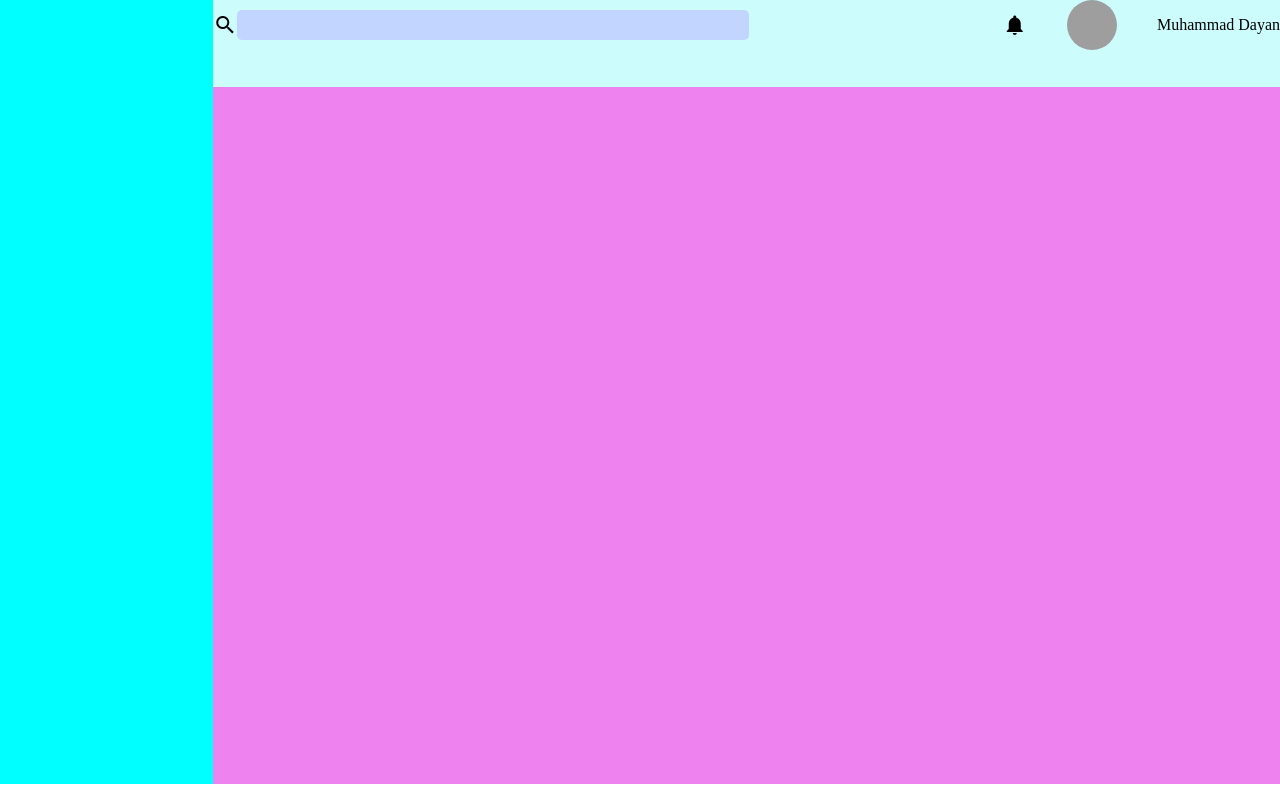
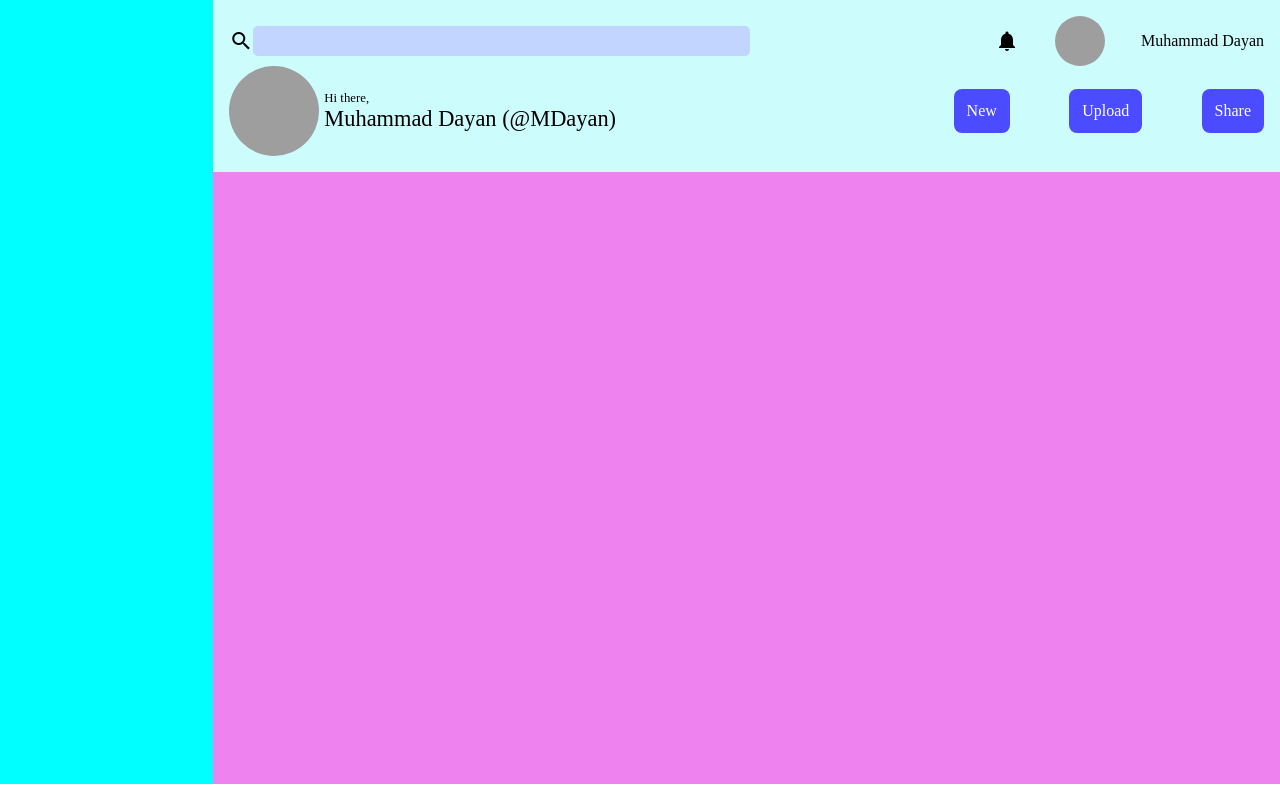
Before and after one commit to M-Dan814/admin-dashboard, a plain HTML site: page index.html in a window 1280 px wide. Drawn offline with Linux system fonts and the light colour scheme; grey boxes are pictures that could not be loaded.

Commit message:
Completed styling all of the header section

```diff
--- a/index.html
+++ b/index.html
@@ -5,7 +5,10 @@
     <meta http-equiv="X-UA-Compatible" content="IE=edge" />
     <meta name="viewport" content="width=device-width, initial-scale=1.0" />
     <link rel="stylesheet" href="/styles.css" />
-    <link rel="stylesheet" href="https://fonts.googleapis.com/icon?family=Material+Icons">
+    <link
+      rel="stylesheet"
+      href="https://fonts.googleapis.com/icon?family=Material+Icons"
+    />
     <title>Document</title>
   </head>
   <body>
@@ -17,7 +20,7 @@
             <input type="search" id="search" />
           </div>
           <div class="account">
-            <div class="material-icons pfp-small">notifications</div>
+            <div class="material-icons notification">notifications</div>
             <img
               src="https://images.unsplash.com/photo-1569085398233-2424458f0ce3?ixlib=rb-1.2.1&ixid=MnwxMjA3fDB8MHxwaG90by1wYWdlfHx8fGVufDB8fHx8&auto=format&fit=crop&w=1470&q=80"
               alt="Picture of Camera"
@@ -28,7 +31,26 @@
             <div class="user-small">Muhammad Dayan</div>
           </div>
         </div>
-        <div class="nav"></div>
+        <div class="nav">
+          <div class="greeting">
+            <img
+              src="https://images.unsplash.com/photo-1569085398233-2424458f0ce3?ixlib=rb-1.2.1&ixid=MnwxMjA3fDB8MHxwaG90by1wYWdlfHx8fGVufDB8fHx8&auto=format&fit=crop&w=1470&q=80"
+              alt="Picture of Camera"
+              height="90"
+              width="90"
+              class="pfp-large"
+            />
+            <div class="user">
+              <div class="small-text">Hi there,</div>
+              <div class="large-text">Muhammad Dayan (@MDayan)</div>
+            </div>
+          </div>
+          <div class="nav-buttons">
+            <div class="nav-button">New</div>
+            <div class="nav-button">Upload</div>
+            <div class="nav-button">Share</div>
+          </div>
+        </div>
       </div>
       <div class="sidebar"></div>
       <div class="main"></div>
--- a/styles.css
+++ b/styles.css
@@ -1,4 +1,4 @@
-*{
+* {
   padding: 0;
   margin: 0;
 }
@@ -14,6 +14,7 @@
   grid-column: 2/3;
   grid-row: 1/2;
   background-color: rgb(205, 252, 252);
+  padding: 16px;
 }
 
 .head {
@@ -42,19 +43,65 @@
   justify-content: space-between;
 }
 
-
+label:hover {
+  cursor: pointer;
+}
 
 .pfp-small {
   border-radius: 100px;
 }
 
-.notif:hover {
+.notification:hover {
   cursor: pointer;
   transform: scale(1.1);
 }
 
 .pfp-small:hover {
   cursor: pointer;
+}
+
+.nav {
+  display: flex;
+  justify-content: space-between;
+}
+
+.greeting {
+  display: flex;
+  align-items: center;
+  gap: 5px;
+}
+
+.pfp-large {
+  border-radius: 100px;
+}
+
+.small-text {
+  font-size: 0.8rem;
+}
+
+.large-text {
+  font-size: 1.4rem;
+}
+
+.nav-buttons {
+  display: flex;
+  justify-content: space-between;
+  width: 30%;
+  align-items: center;
+}
+
+.nav-button {
+  background-color: rgb(75, 75, 255);
+  color: white;
+  padding: 13px;
+  height: fit-content;
+  width: fit-content;
+  border-radius: 8px;
+}
+
+.nav-button:hover {
+  cursor: pointer;
+  transform: scale(1.1);
 }
 
 .sidebar {
```
Lines whose indentation alone changed are shown as unchanged.
